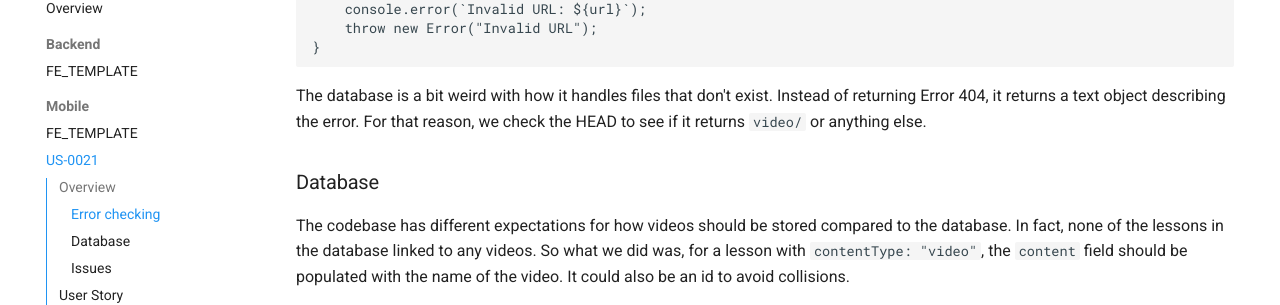
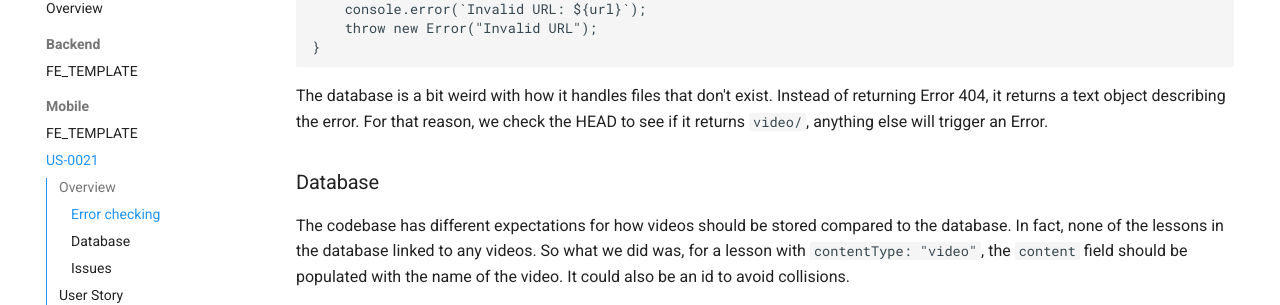
Before and after one commit to ErasmusEgalitarian/educado-docs, an MkDocs documentation site: the page built from docs/deliverables/mobile/US-0021.md, in a window 1280 px wide and 900 px high, scrolled down 321 px. Shown: the part 148-453 px from the top of the window. Built offline with MkDocs 1.6.1 and Material for MkDocs 9.7.7, drawn with Linux system fonts in a browser that asks for light colours; comment, search, counter and statistics services are not loaded.

Commit message:
Reword some parts

````diff
--- a/docs/deliverables/mobile/US-0021.md
+++ b/docs/deliverables/mobile/US-0021.md
@@ -15,7 +15,7 @@ if (!contentType?.startsWith("video/")) {
 }
 ```
 
-The database is a bit weird with how it handles files that don't exist. Instead of returning Error 404, it returns a text object describing the error. For that reason, we check the HEAD to see if it returns `video/` or anything else.
+The database is a bit weird with how it handles files that don't exist. Instead of returning Error 404, it returns a text object describing the error. For that reason, we check the HEAD to see if it returns `video/`, anything else will trigger an Error.
 
 ### Database
 The codebase has different expectations for how videos should be stored compared to the database. In fact, none of the lessons in the database linked to any videos. So what we did was, for a lesson with `contentType: "video"`, the `content` field should be populated with the name of the video. It could also be an id to avoid collisions.
````
